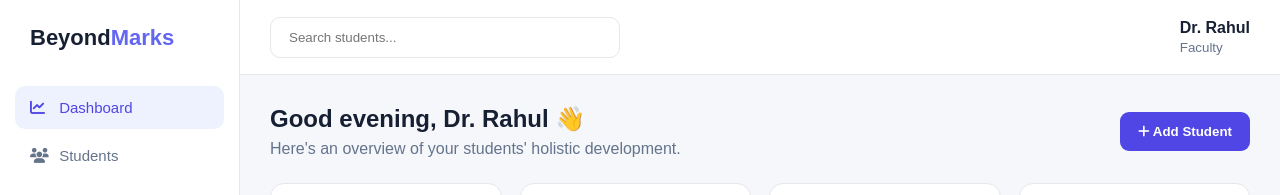
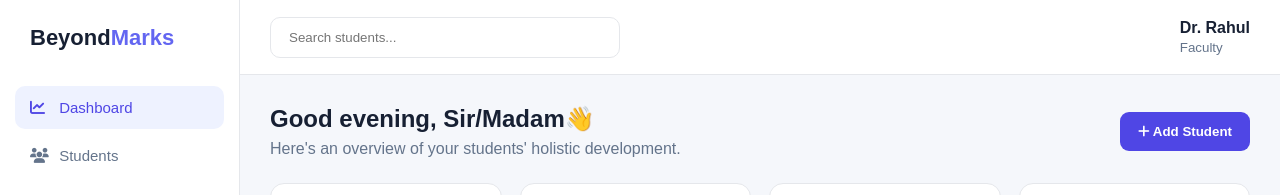
Before and after one commit to thufile2020-creator/beyondmarks, a plain HTML site: page index.html in a window 1280 px wide. Shown: the top 195 px of the page. Drawn offline with Linux system fonts and the light colour scheme; no server answers.

Commit message:
Update index.html

```diff
--- a/index.html
+++ b/index.html
@@ -482,7 +482,7 @@
             <div class="welcome">
 
                 <div>
-                    <h2>Good evening, Dr. Rahul 👋</h2>
+                    <h2>Good evening, Sir/Madam👋</h2>
 
                     <p>
                         Here's an overview of your students'
```
